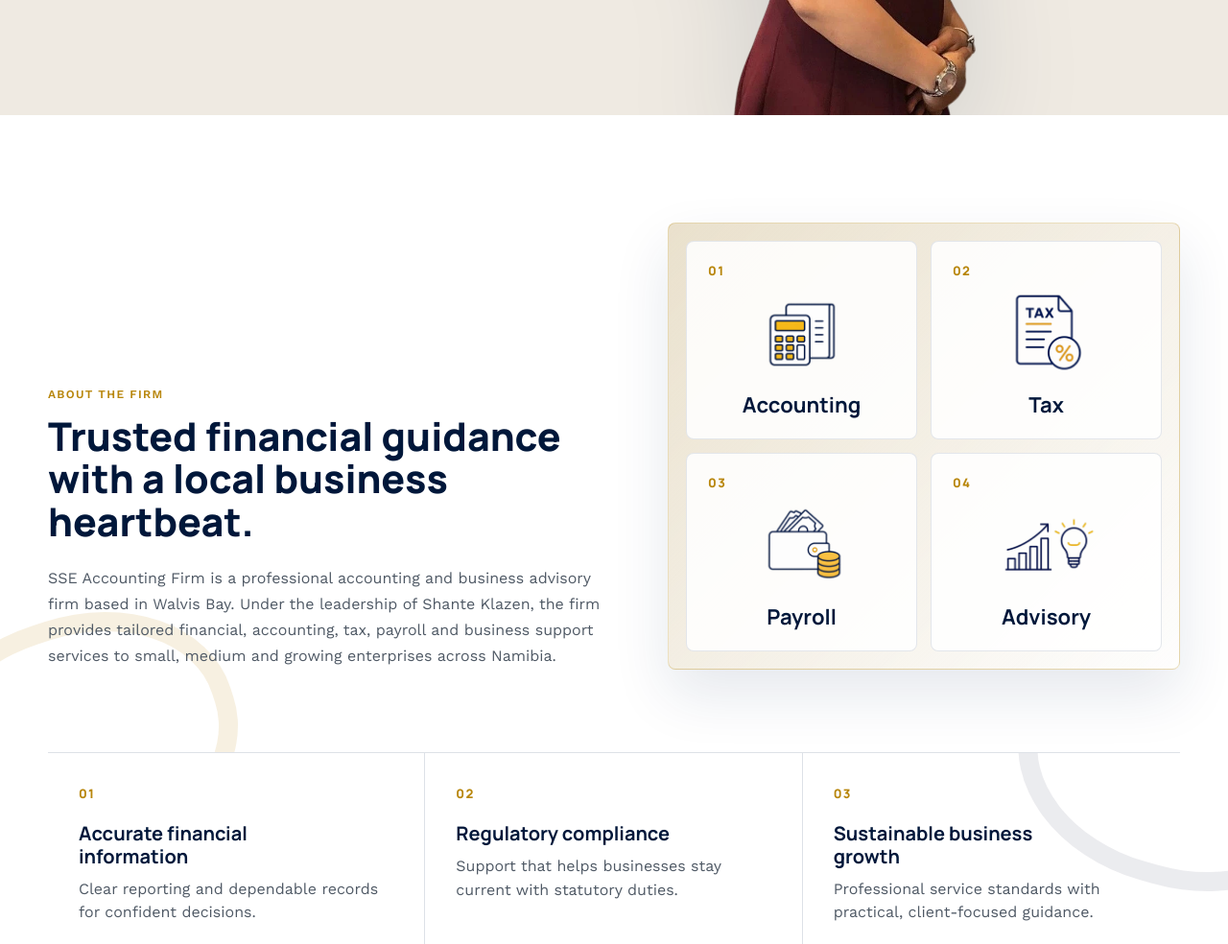
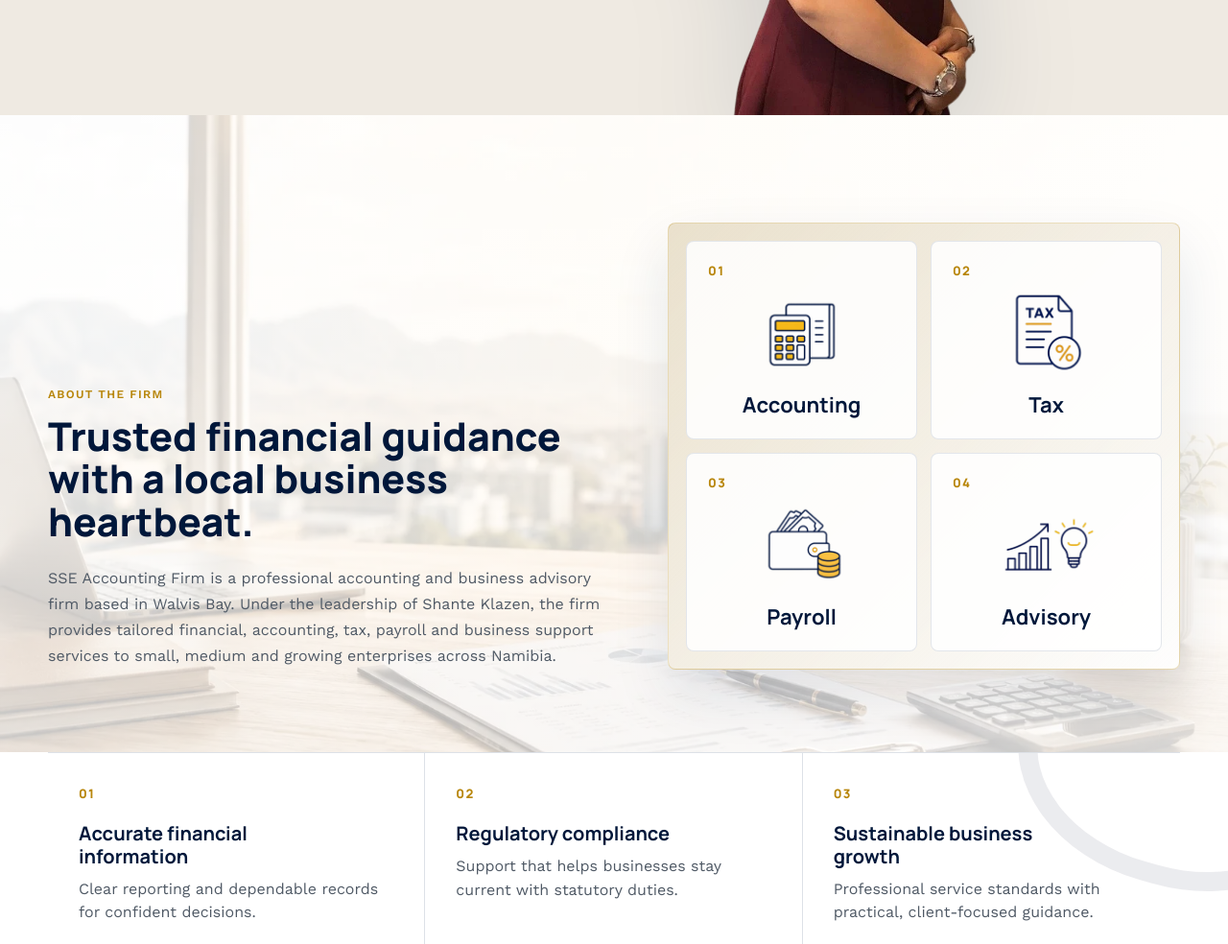
Before and after one commit to Hanotjie21/SSE-Accounting-, a plain HTML site: page index.html in a window 1280 px wide. Shown: the part 680-1664 px from the top of the page at 96% size. Drawn offline with nearby package versions, Linux system fonts and the light colour scheme.

Commit message:
Add About section background

```diff
--- a/styles.css
+++ b/styles.css
@@ -933,8 +933,19 @@ main > section:not(.hero):nth-of-type(odd)::before {
 }
 
 .post-hero {
-  background: #ffffff;
+  background:
+    linear-gradient(
+      90deg,
+      rgba(255, 255, 255, 0.78) 0%,
+      rgba(255, 255, 255, 0.7) 48%,
+      rgba(255, 255, 255, 0.82) 100%
+    ),
+    url('public/aboutbackground.webp') center center / cover no-repeat;
   padding-top: 112px;
+}
+
+.post-hero::before {
+  display: none;
 }
 
 .story-panel__grid {
```
Also changed, not shown: public/aboutbackground.webp (added).
